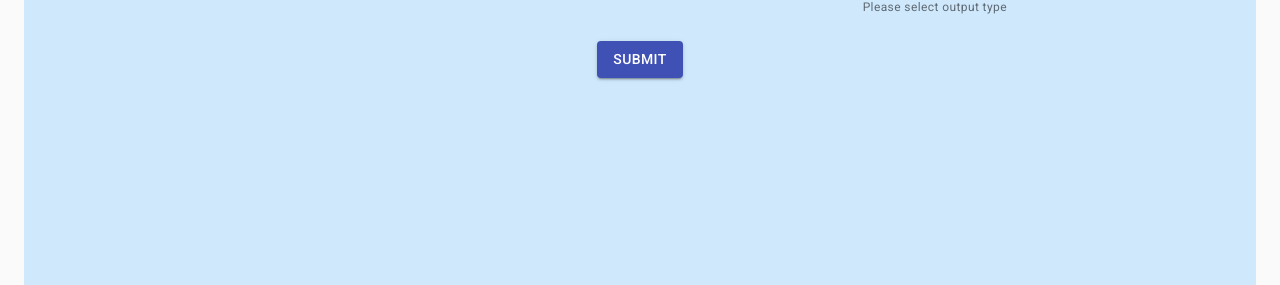
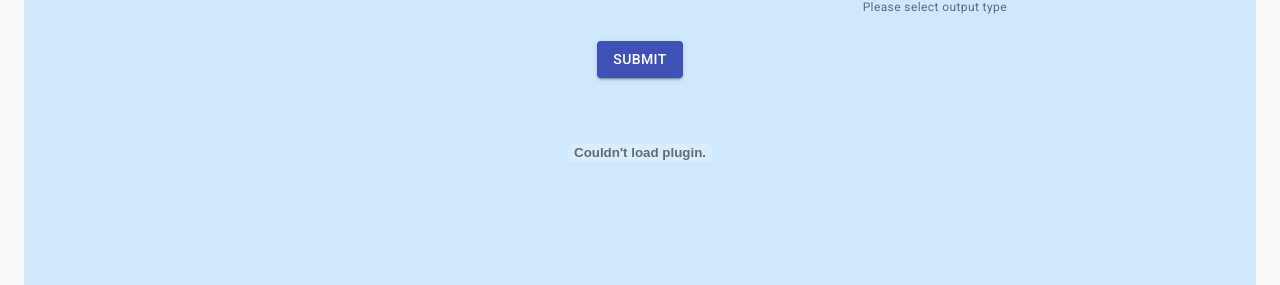
Before and after one commit to SlimTim10/icemaker-client, a React (Create React App) app: page / in a window 1280 px wide. Shown: the part 114-399 px from the top of the page. Built offline with nearby package versions, Linux system fonts and the light colour scheme.

Commit message:
Refactor into multiple components

```diff
--- a/src/App.js
+++ b/src/App.js
@@ -1,70 +1,48 @@
 import React, { useState } from 'react'
 import axios from 'axios'
 // import { last } from 'ramda'
-import { makeStyles } from '@material-ui/core/styles';
 import CssBaseline from '@material-ui/core/CssBaseline'
 import Typography from '@material-ui/core/Typography'
 import Container from '@material-ui/core/Container'
-import Button from '@material-ui/core/Button'
-import FormControlLabel from '@material-ui/core/FormControlLabel'
-import Checkbox from '@material-ui/core/Checkbox'
-import TextField from '@material-ui/core/TextField'
-import MenuItem from '@material-ui/core/MenuItem'
-import List from '@material-ui/core/List'
-import ListItem from '@material-ui/core/ListItem'
-import ListItemText from '@material-ui/core/ListItemText'
-import ListItemSecondaryAction from '@material-ui/core/ListItemSecondaryAction'
-import IconButton from '@material-ui/core/IconButton'
-import DeleteIcon from '@material-ui/icons/Delete'
 import Box from '@material-ui/core/Box'
+
+import Form from './Components/Form'
 
 import './App.css'
 
-const useStyles = makeStyles((theme) => ({
-  fileList: {
-    overflow: 'auto',
-    maxHeight: 300,
-    backgroundColor: theme.palette.background.paper
-  },
-  options: {
-    display: 'flex',
-    justifyContent: 'space-around'
-  },
-  submit: {
-    display: 'flex',
-    justifyContent: 'center'
-  }
-}))
+// TEST
+const b64toBlob = (b64Data, contentType = '', sliceSize = 512) => {
+    const byteCharacters = atob(b64Data);
+    const byteArrays = [];
 
-const outputTypeChoices = [
-  {
-    value: 'flagSolutions',
-    label: 'with solution'
-  },
-  {
-    value: 'flagAnswers',
-    label: 'with answer'
-  },
-  {
-    value: 'flagSolAns',
-    label: 'with solution and answer'
-  },
-  {
-    value: 'flagQuestions',
-    label: 'questions only'
-  },
-]
+    for (let offset = 0; offset < byteCharacters.length; offset += sliceSize) {
+        const slice = byteCharacters.slice(offset, offset + sliceSize),
+            byteNumbers = new Array(slice.length);
+        for (let i = 0; i < slice.length; i++) {
+            byteNumbers[i] = slice.charCodeAt(i);
+        }
+        const byteArray = new Uint8Array(byteNumbers);
+
+        byteArrays.push(byteArray);
+    }
+
+    const blob = new Blob(byteArrays, { type: contentType });
+    return blob;
+}
 
 export default function App() {
-  const classes = useStyles()
+  const [pdfData, setPdfData] = useState(null)
 
-  const [files, setFiles] = useState([])
-  const [randomFlag, setRandomFlag] = useState(false)
-  const [outputType, setOutputType] = useState('flagSolutions')
+  const pdfObjectSrc = `data:application/pdf;base64,${pdfData}`
 
-  const handleSubmit = event => {
-    event.preventDefault();
+  // TEST
+  const contentType = "application/pdf"
+  const blob = b64toBlob(pdfData, contentType)
+  const blobUrl = URL.createObjectURL(blob)
 
+  const submitForm = ({
+    files, randomFlag, outputType
+  }) => {
     const formData = new FormData();
     [...files].forEach(x => formData.append('multiplefiles', x))
     formData.append('random', randomFlag)
@@ -75,51 +53,12 @@ export default function App() {
       headers: {
         'Accept': 'text/html,application/xhtml+xml,application/xml;q=0.9,image/webp,*/*;q=0.8',
         'Content-Type': 'multipart/form-data'
-      },
-      crossDomain: true // needed?
+      }
     }).then(response => {
       console.log('response:', response)
       console.log('data:', response.data)
+      setPdfData(response.data.PdfContent)
     })
-  }
-
-  const handleChangeFile = event => {
-    if (![...event.target.files].some(file => files.find(x => x.name === file.name))) {
-      setFiles(prev => [...prev, ...event.target.files])
-    }
-  }
-
-  const handleChangeRandomFlag = event => {
-    setRandomFlag(event.target.checked)
-  }
-
-  const handleChangeOutputType = event => {
-    setOutputType(event.target.value)
-  }
-
-  const outputMenu = outputTypeChoices.map((option) => (
-    <MenuItem key={option.value} value={option.value}>
-      {option.label}
-    </MenuItem>
-  ))
-
-  const handleFileDelete = file => event => {
-    setFiles(prev => [...prev].filter(x => x.name !== file.name))
-  }
-
-  const createFileElement = file => {
-    return (
-      <ListItem key={file.name}>
-        <ListItemText
-          primary={file.name}
-          />
-        <ListItemSecondaryAction onClick={handleFileDelete(file)}>
-          <IconButton edge="end" aria-label="delete">
-            <DeleteIcon />
-          </IconButton>
-        </ListItemSecondaryAction>
-      </ListItem>
-    )
   }
 
   return (
@@ -128,57 +67,20 @@ export default function App() {
       <Container fixed>
         <Typography component="div" style={{ backgroundColor: '#cfe8fc', height: '100vh' }}>
 
-          <form onSubmit={handleSubmit}>
-            <div>
-              <input
-                accept="*"
-                id="upload-file"
-                type="file"
-                multiple
-                onChange={handleChangeFile}
-                />
-              <label htmlFor="upload-file">
-                <Button variant="contained" color="primary" component="span">
-                  Attach
-                </Button>
-              </label>
-              <Box component="span" m={1}>{files.length === 0 ? 'No files attached' : ''}</Box>
-            </div>
+          <Form {...{submitForm}} />
 
-            {files.length > 0 && <List className={classes.fileList}>{files.map(createFileElement)}</List>}
-
-            <Box className={classes.options} p={3}>
-              <FormControlLabel
-                control={
-                    <Checkbox
-                        checked={randomFlag}
-                        onChange={handleChangeRandomFlag}
-                        name="random-flag"
-                        color="primary"
-                        />
-                    }
-                    label="Random flag"
-                    />
-
-              <TextField
-                id="select-output-type"
-                select
-                label="Output"
-                value={outputType}
-                onChange={handleChangeOutputType}
-                helperText="Please select output type"
-                >
-                {outputMenu}
-              </TextField>
-            </Box>
-
-            <Box className={classes.submit}>
-              <Button variant="contained" color="primary" type="submit">
-                Submit
-              </Button>
-            </Box>
-
-    </form>
+          <Box>
+            {pdfData && <object data={pdfObjectSrc} height="100%" width="100%" type="application/pdf" aria-label="pdf"></object>}
+          </Box>
+          <Box>
+            {pdfData && <iframe src={pdfObjectSrc} height="100%" width="100%" type="application/pdf" title="pdf"></iframe>}
+          </Box>
+          <Box>
+            {pdfData && <embed src={blobUrl} height="100%" width="100%" type="application/pdf"></embed>}
+          </Box>
+          <Box>
+            {<embed src="http://localhost:3000/oneProblem.pdf" height="100%" width="100%" type="application/pdf"></embed>}
+          </Box>
 
         </Typography>
       </Container>
--- /dev/null
+++ b/src/Components/Form/FileInput.js
@@ -0,0 +1,71 @@
+import { makeStyles } from '@material-ui/core/styles';
+import Box from '@material-ui/core/Box'
+import List from '@material-ui/core/List'
+import Button from '@material-ui/core/Button'
+import ListItem from '@material-ui/core/ListItem'
+import ListItemText from '@material-ui/core/ListItemText'
+import ListItemSecondaryAction from '@material-ui/core/ListItemSecondaryAction'
+import IconButton from '@material-ui/core/IconButton'
+import DeleteIcon from '@material-ui/icons/Delete'
+
+const useStyles = makeStyles((theme) => ({
+  fileList: {
+    overflow: 'auto',
+    maxHeight: 300,
+    backgroundColor: theme.palette.background.paper
+  },
+}))
+
+const FileInput = ({ files, setFiles }) => {
+  const classes = useStyles()
+
+  const handleChangeFile = event => {
+    if (![...event.target.files].some(file => files.find(x => x.name === file.name))) {
+      setFiles(prev => [...prev, ...event.target.files])
+    }
+  }
+
+  const handleFileDelete = file => event => {
+    setFiles(prev => [...prev].filter(x => x.name !== file.name))
+  }
+
+  const createFileElement = file => {
+    return (
+      <ListItem key={file.name}>
+        <ListItemText
+          primary={file.name}
+          />
+        <ListItemSecondaryAction onClick={handleFileDelete(file)}>
+          <IconButton edge="end" aria-label="delete">
+            <DeleteIcon />
+          </IconButton>
+        </ListItemSecondaryAction>
+      </ListItem>
+    )
+  }
+
+  return (
+    <div>
+      <div>
+        <input
+          accept="*"
+          id="upload-file"
+          type="file"
+          multiple
+          onChange={handleChangeFile}
+          />
+        <label htmlFor="upload-file">
+          <Button variant="contained" color="primary" component="span">
+            Attach
+          </Button>
+        </label>
+        <Box component="span" m={1}>{files.length === 0 ? 'No files attached' : ''}</Box>
+      </div>
+
+      {files.length > 0 && <List className={classes.fileList}>{files.map(createFileElement)}</List>}
+
+    </div>
+  )
+}
+
+export default FileInput
--- /dev/null
+++ b/src/Components/Form/OutputTypeInput.js
@@ -0,0 +1,48 @@
+import TextField from '@material-ui/core/TextField'
+import MenuItem from '@material-ui/core/MenuItem'
+
+const outputTypeChoices = [
+  {
+    value: 'flagSolutions',
+    label: 'with solution'
+  },
+  {
+    value: 'flagAnswers',
+    label: 'with answer'
+  },
+  {
+    value: 'flagSolAns',
+    label: 'with solution and answer'
+  },
+  {
+    value: 'flagQuestions',
+    label: 'questions only'
+  },
+]
+
+const OutputTypeInput = ({ outputType, setOutputType }) => {
+  const handleChange = event => {
+    setOutputType(event.target.value)
+  }
+
+  const outputMenu = outputTypeChoices.map(option => (
+    <MenuItem key={option.value} value={option.value}>
+      {option.label}
+    </MenuItem>
+  ))
+
+  return (
+    <TextField
+      id="select-output-type"
+      select
+      label="Output"
+      value={outputType}
+      onChange={handleChange}
+      helperText="Please select output type"
+      >
+      {outputMenu}
+    </TextField>
+  )
+}
+
+export default OutputTypeInput
--- /dev/null
+++ b/src/Components/Form/RandomInput.js
@@ -0,0 +1,24 @@
+import FormControlLabel from '@material-ui/core/FormControlLabel'
+import Checkbox from '@material-ui/core/Checkbox'
+
+const RandomInput = ({ randomFlag, setRandomFlag }) => {
+  const handleChange = event => {
+    setRandomFlag(event.target.checked)
+  }
+
+  return (
+    <FormControlLabel
+      control={
+          <Checkbox
+              checked={randomFlag}
+              onChange={handleChange}
+              name="random-flag"
+              color="primary"
+              />
+          }
+          label="Random flag"
+          />
+  )
+}
+
+export default RandomInput
--- /dev/null
+++ b/src/Components/Form/index.js
@@ -0,0 +1,56 @@
+import { useState } from 'react'
+import { makeStyles } from '@material-ui/core/styles';
+import Box from '@material-ui/core/Box'
+import Button from '@material-ui/core/Button'
+
+import FileInput from './FileInput'
+import RandomInput from './RandomInput'
+import OutputTypeInput from './OutputTypeInput'
+
+const useStyles = makeStyles((theme) => ({
+  options: {
+    display: 'flex',
+    justifyContent: 'space-around'
+  },
+  submit: {
+    display: 'flex',
+    justifyContent: 'center'
+  }
+}))
+
+const Form = ({ submitForm }) => {
+  const classes = useStyles()
+
+  const [files, setFiles] = useState([])
+  const [randomFlag, setRandomFlag] = useState(false)
+  const [outputType, setOutputType] = useState('flagSolutions')
+
+  const handleSubmit = event => {
+    event.preventDefault()
+    submitForm({
+      files,
+      randomFlag,
+      outputType
+    })
+  }
+
+  return (
+    <form onSubmit={handleSubmit}>
+      <FileInput {...{files, setFiles}} />
+
+      <Box className={classes.options} p={3}>
+        <RandomInput {...{randomFlag, setRandomFlag}} />
+        <OutputTypeInput {...{outputType, setOutputType}} />
+      </Box>
+
+      <Box className={classes.submit}>
+        <Button variant="contained" color="primary" type="submit">
+          Submit
+        </Button>
+      </Box>
+
+    </form>
+  )
+}
+
+export default Form
```
